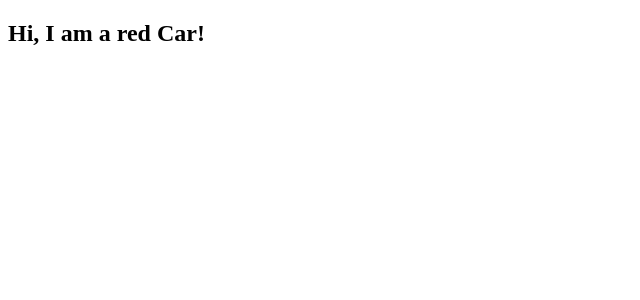
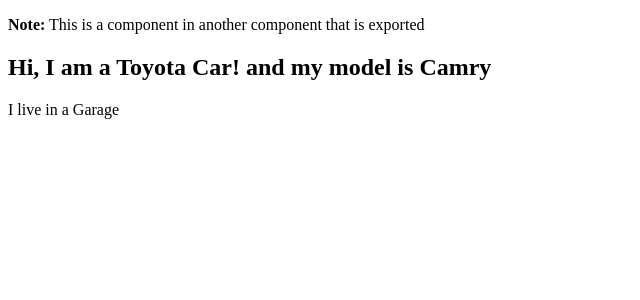
Before and after one commit to Emuohwo/reactw3, a React (Create React App) app: page / in a window 1280 px wide. Shown: the top 300 px of the page, without its empty margins (0-640 px from the left). Built offline with nearby package versions, Linux system fonts and the light colour scheme.

Commit message:
Pass data with props in exported component

```diff
--- /dev/null
+++ b/src/App.js
@@ -0,0 +1,24 @@
+import React from 'react';
+
+class Car extends React.Component {
+
+    render() {
+    return <h2>Hi, I am a {this.props.brand.name} Car! and my model is {this.props.brand.model}</h2>;
+    }
+}
+
+class Garage extends React.Component {
+    render () {
+      const carnameandmodel = {name: "Toyota", model: "Camry"}
+        return (
+            <div>
+              <p><strong>Note:</strong> This is a component in another component that is exported</p>
+
+                <Car brand={carnameandmodel} />
+                <p>I live in a Garage</p>
+            </div>
+        )
+    }
+}
+
+export default Garage;
--- a/src/index.js
+++ b/src/index.js
@@ -1,35 +1,10 @@
 import React from 'react';
 import ReactDOM from 'react-dom';
-
-// eslint-disable-next-line
-const myfirstelement = <h1>Hello React!</h1>
-
-const table = (
-    <table>
-      <tr>
-        <th>Name</th>
-      </tr>
-      <tr>
-        <td>John</td>
-      </tr>
-      <tr>
-        <td>Elsa</td>
-      </tr>
-    </table>
-  );
-  class Car extends React.Component {
-      constructor() {
-          super();
-          this.state = {color: "red"};
-      }
+import Garage from './App'
 
 
-    render() {
-      return <h2>Hi, I am a {this.props.color} Car!</h2>;
-    }
-  }
 
 ReactDOM.render(
-        <Car color="red" />,
+        <Garage />,
         document.getElementById('root')
     );
```
